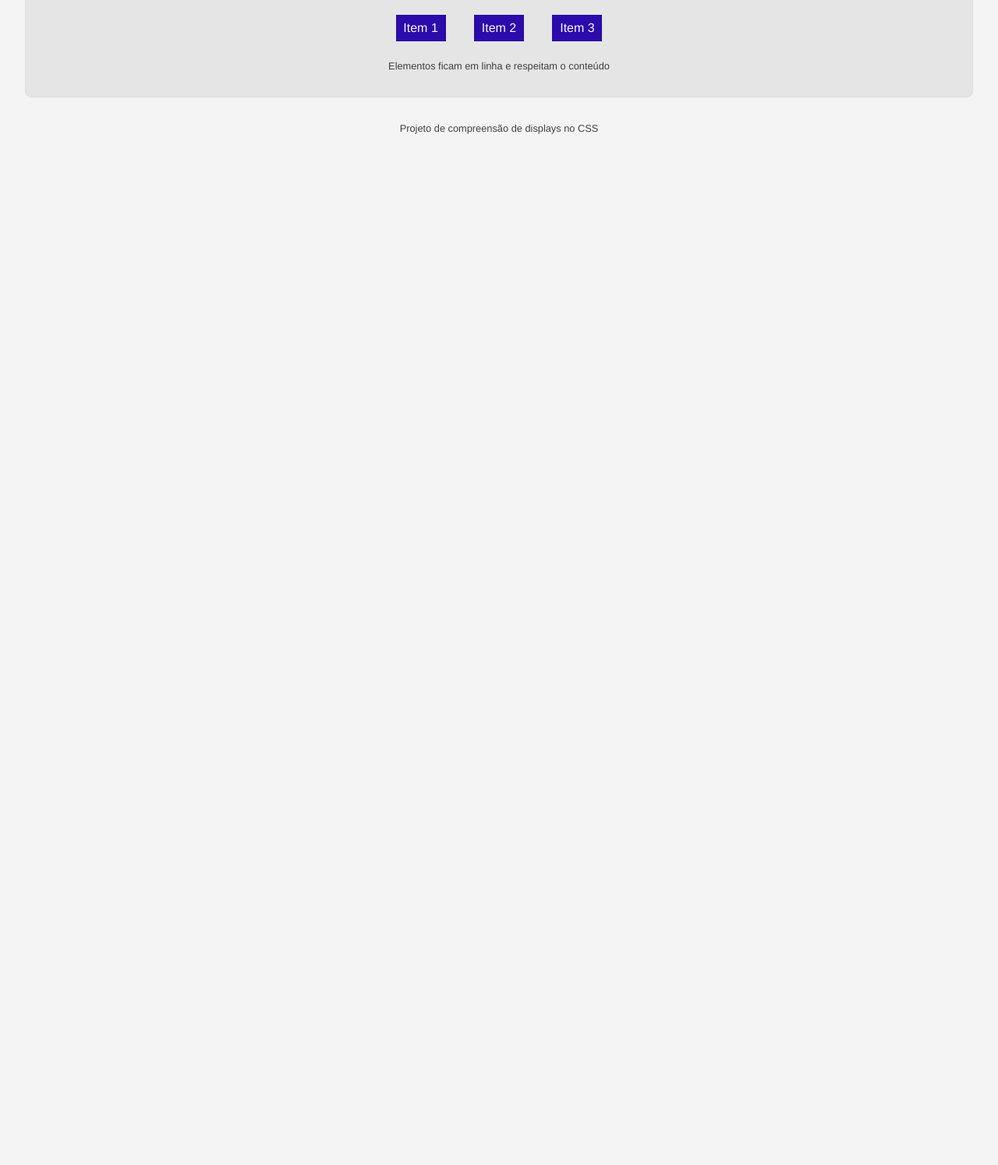
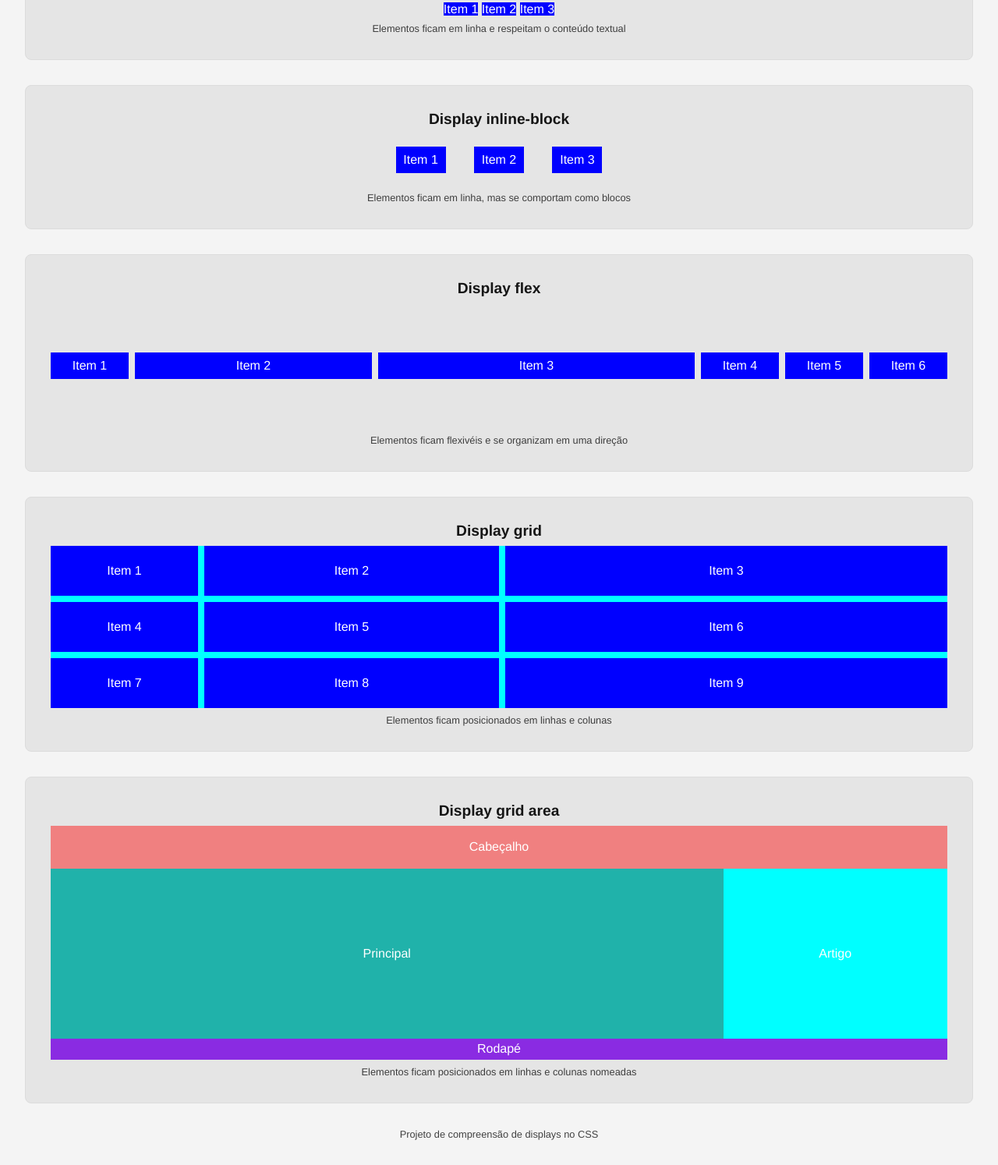
Before and after one commit to alinebachega/front-end-web-bes, a plain HTML site: page aula-6/index.html in a window 1280 px wide. Shown: the part 416-1910 px from the top of the page at 78% size. Before the commit the page ends 800 px from the top, so only its background shows below. Drawn offline with Linux system fonts and the light colour scheme.

Commit message:
aula 6 finalizada

```diff
--- a/aula-6/index.html
+++ b/aula-6/index.html
@@ -4,13 +4,13 @@
   <meta charset="UTF-8">
   <meta name="viewport" content="width=device-width, initial-scale=1.0">
   <link rel="stylesheet" href="./styles/global.css">
+  <link rel="icon" href="./images/block.png" type="image/x-icon">
   <title>Conhecendo os displays</title>
 </head>
 <body>
   <header>
     <h1>Conhecendo os displays do CSS</h1>
   </header>
-
   <main>
     <section>
       <h2>Display block</h2>
@@ -23,20 +23,68 @@
     </section>
 
     <section>
+      <h2>Display inline</h2>
+      <div class="container-inline">
+        <div class="item">Item 1</div>
+        <div class="item">Item 2</div>
+        <div class="item">Item 3</div>
+      </div>
+      <p>Elementos ficam em linha e respeitam o conteúdo textual</p>
+    </section>
+
+    <section>
       <h2>Display inline-block</h2>
       <div class="container-inline-block">
         <div class="item">Item 1</div>
         <div class="item">Item 2</div>
         <div class="item">Item 3</div>
       </div>
-            <p>Elementos ficam em linha e respeitam o conteúdo</p>
+      <p>Elementos ficam em linha, mas se comportam como blocos</p>
+    </section>
+
+    <section>
+      <h2>Display flex</h2>
+      <div class="container-flex">
+        <div class="item">Item 1</div>
+        <div id="item-2" class="item">Item 2</div>
+        <div id="item-3" class="item">Item 3</div>
+        <div class="item">Item 4</div>
+        <div class="item">Item 5</div>
+        <div class="item">Item 6</div>
+      </div>
+      <p>Elementos ficam flexivéis e se organizam em uma direção</p>
+    </section>
+
+    <section>
+      <h2>Display grid</h2>
+      <div class="container-grid">
+        <div class="item">Item 1</div>
+        <div class="item">Item 2</div>
+        <div class="item">Item 3</div>
+        <div class="item">Item 4</div>
+        <div class="item">Item 5</div>
+        <div class="item">Item 6</div>
+        <div class="item">Item 7</div>
+        <div class="item">Item 8</div>
+        <div class="item">Item 9</div>
+      </div>
+      <p>Elementos ficam posicionados em linhas e colunas</p>
+    </section>
+
+    <section>
+      <h2>Display grid area</h2>
+      <div class="container-grid-area">
+        <div class="item item-cabecalho">Cabeçalho</div>
+        <div class="item item-principal">Principal</div>
+        <div class="item item-artigo">Artigo</div>
+        <div class="item item-rodape">Rodapé</div>
+      </div>
+      <p>Elementos ficam posicionados em linhas e colunas nomeadas</p>
     </section>
 
   </main>
-
   <footer>
     <p>Projeto de compreensão de displays no CSS</p>
   </footer>
-
 </body>
 </html>
--- a/aula-6/styles/global.css
+++ b/aula-6/styles/global.css
@@ -8,7 +8,7 @@
   font-size: 16px;
   font-family: "Franklin Gothic Medium", sans-serif;
   padding: 2rem;
-    background-color: #f4f4f4f4;
+  background-color: #f4f4f4;
   color: #151515;
 }
 
@@ -42,8 +42,8 @@
 }
 
 .item {
-    background-color: #2b0bab;
-    color: #fffffff8
+  background-color: blue;
+  color: white;
 }
 
 .container-block .item {
@@ -62,3 +62,78 @@
   margin: 1rem;
   width: 4rem;
 }
+
+.container-flex {
+  display: flex;
+  justify-content: center;
+  align-items: center;
+  flex-wrap: wrap;
+  height: 10rem;
+  gap: 0.5rem;
+}
+
+.container-flex .item {
+  padding: 0.5rem;
+  flex-basis: 100px;
+  flex-shrink: 0;
+  flex-grow: 0;
+}
+
+#item-2 {
+  flex-grow: 2;
+}
+
+#item-3 {
+  flex-grow: 3;
+}
+
+.container-grid {
+  background-color: aqua;
+  display: grid;
+  grid-template-columns: 1fr 2fr 3fr;
+  grid-auto-rows: minmax(4rem, auto);
+  gap: 0.5rem;
+}
+
+.container-grid .item {
+  display: flex;
+  align-items: center;
+  justify-content: center;
+}
+
+.container-grid-area {
+  display: grid;
+  grid-template-areas:
+    "cabecalho  cabecalho"
+    "principal  artigo"
+    "rodape     rodape";
+  grid-template-columns: 3fr 1fr;
+  grid-template-rows: 1fr 4fr 0.5fr;
+  height: 300px;
+}
+
+.container-grid-area div {
+  display: flex;
+  align-items: center;
+  justify-content: center;
+}
+
+.container-grid-area .item-cabecalho {
+  grid-area: cabecalho;
+  background-color: lightcoral;
+}
+
+.container-grid-area .item-principal {
+  grid-area: principal;
+  background-color: lightseagreen;
+}
+
+.container-grid-area .item-artigo {
+  grid-area: artigo;
+  background-color: aqua;
+}
+
+.container-grid-area .item-rodape {
+  grid-area: rodape;
+  background-color: blueviolet;
+}
```
Also changed, not shown: aula-6/images/block.png (added). Lines whose indentation alone changed are shown as unchanged.
